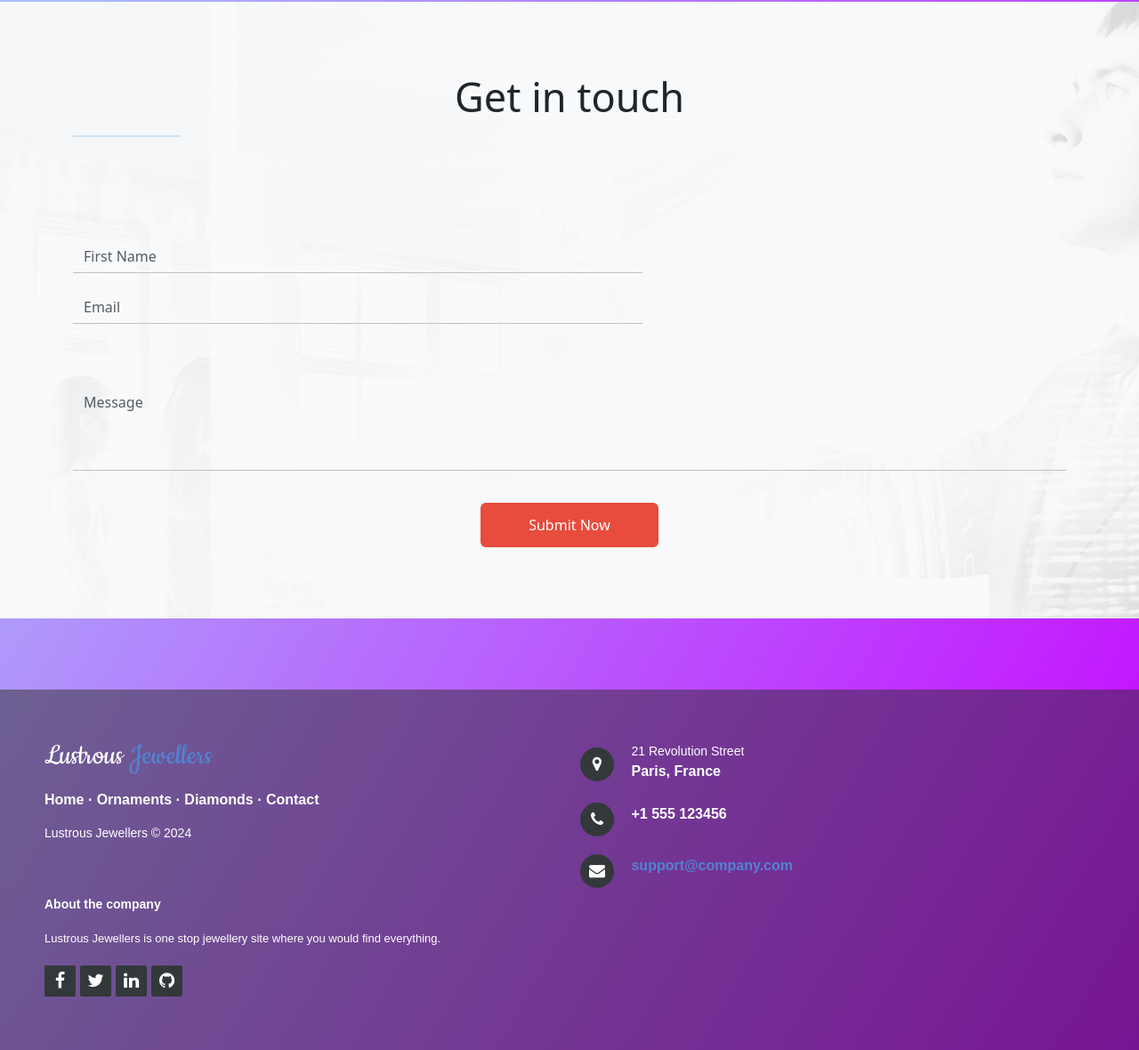
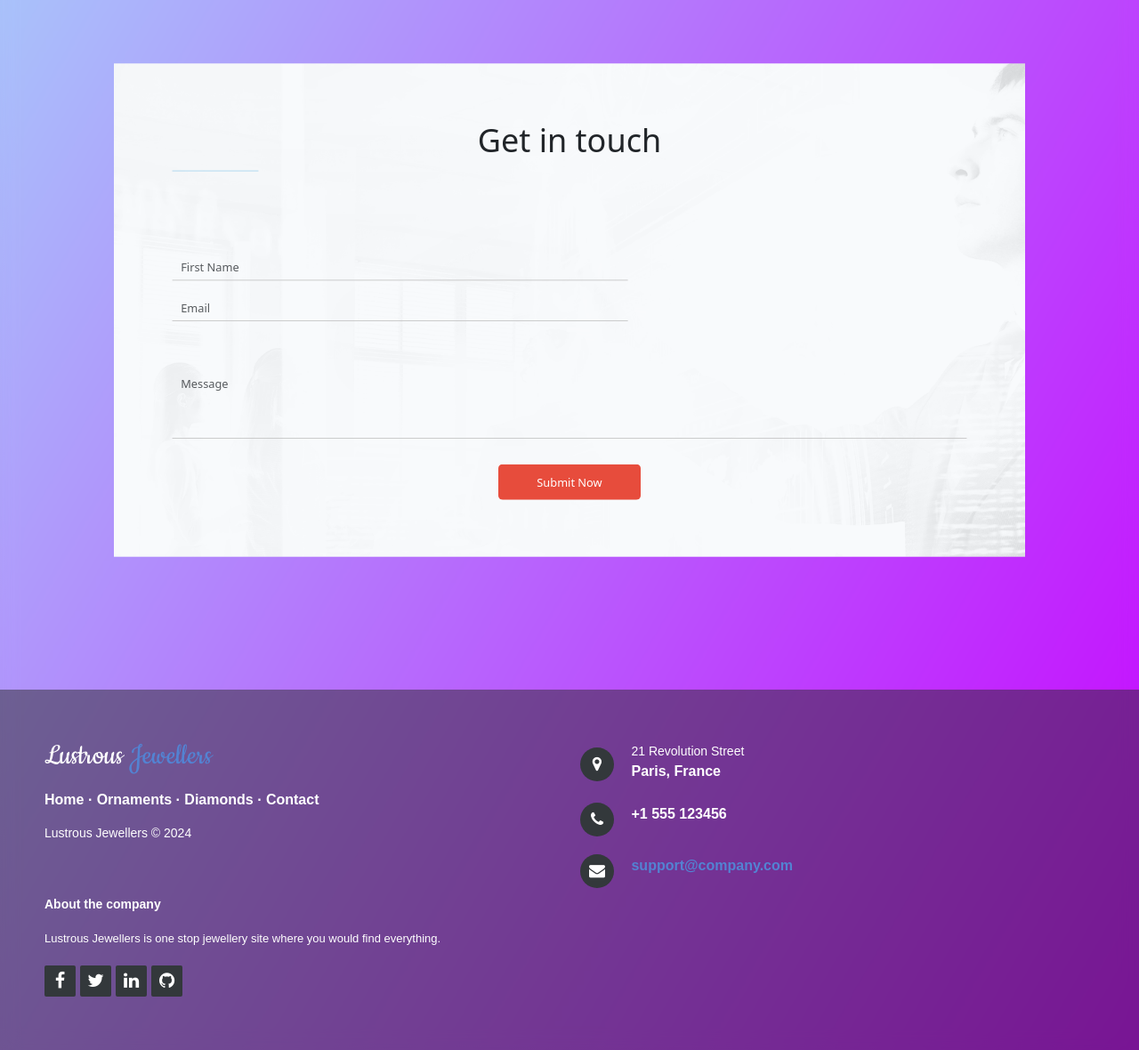
Before and after one commit to Heet06/lustrousjewellers, a PHP site: page /contact.php in a window 1280 px wide. Shown: the part 88-1268 px from the top of the page at 89% size. Run offline with PHP 8.4, Linux system fonts and the light colour scheme; some libraries are stand-ins or nearby versions.

Commit message:
made some changes.

```diff
--- a/styles/main.css
+++ b/styles/main.css
@@ -5,6 +5,10 @@
 body {
     background: linear-gradient(120deg, #a8c7fa, #c700ff);
     backdrop-filter: blur(10px);
+}
+
+#main {
+    scale: 0.8;
 }
 
 #login-block {
```
